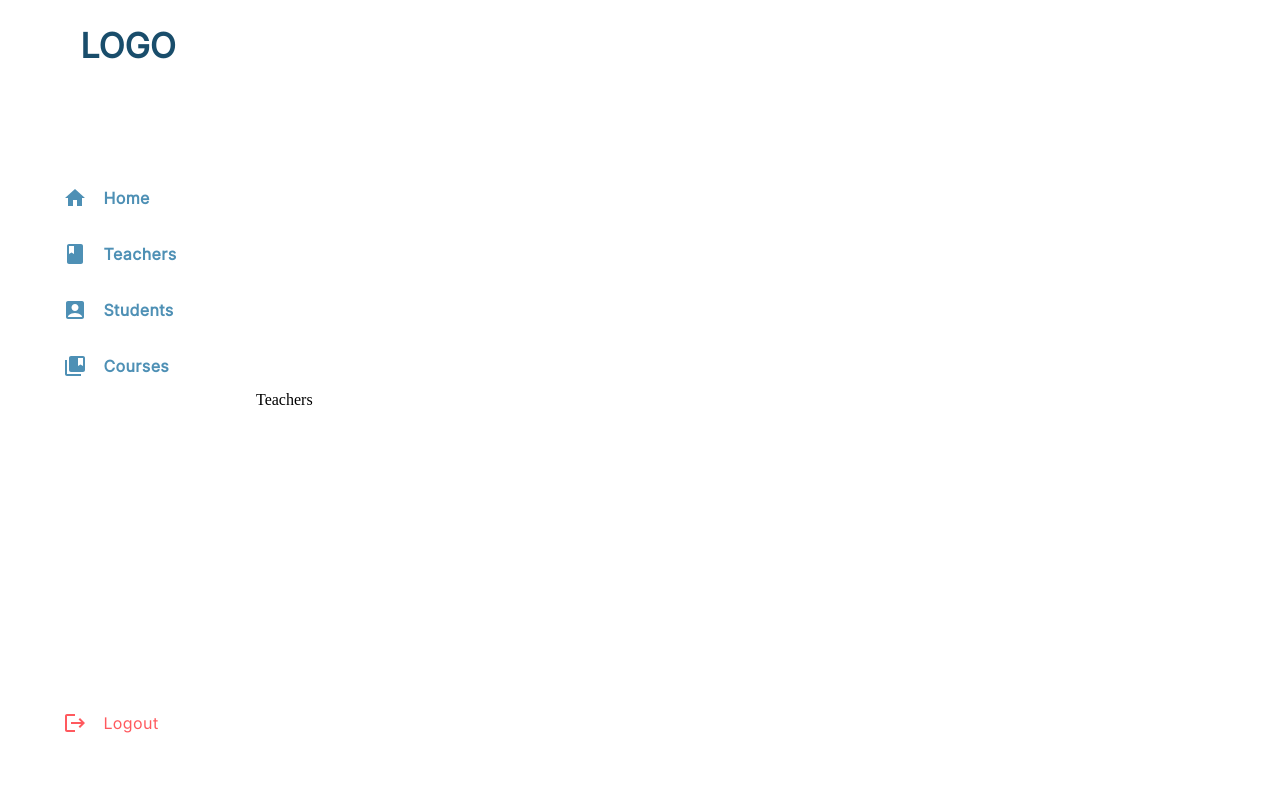
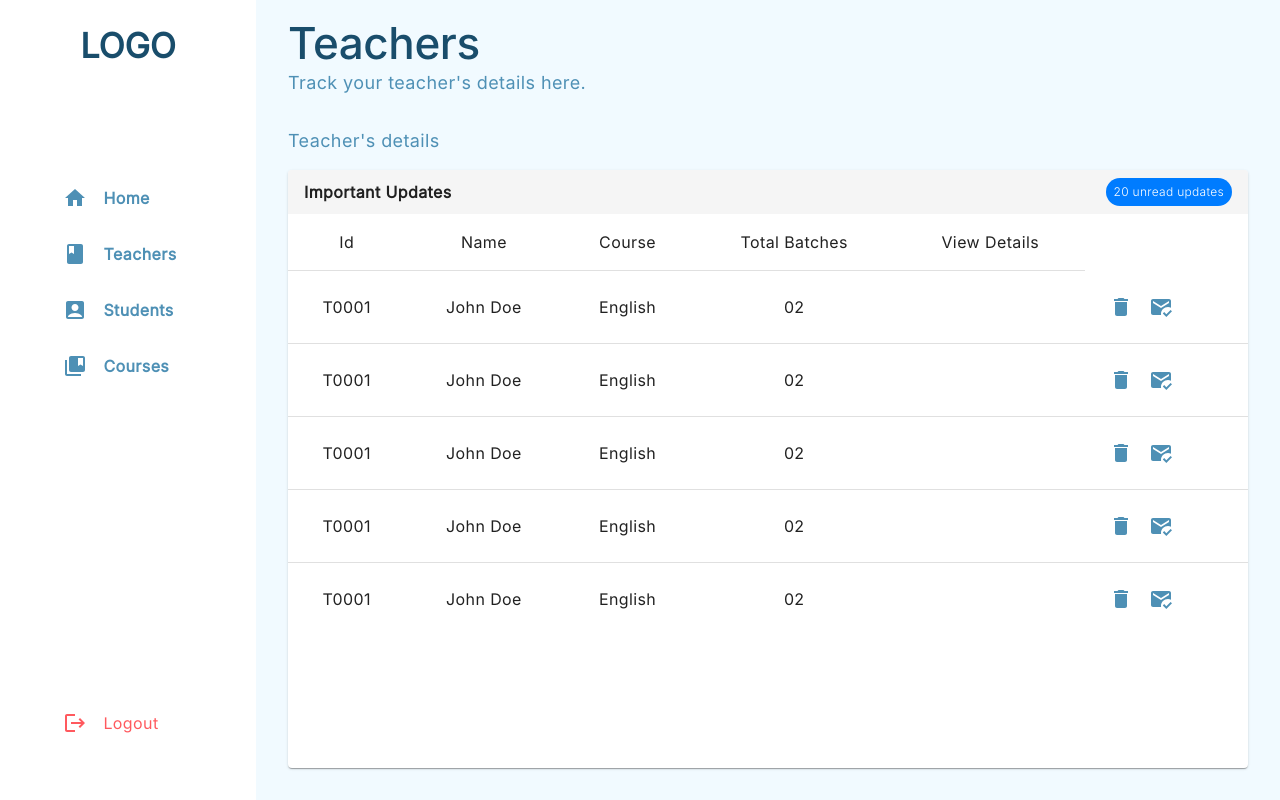
Before and after one commit to Online-Examination-Portal/online_exam_ui, a React (Create React App) app: page /teachers in a window 1280 px wide. Built offline with nearby package versions, Linux system fonts and the light colour scheme.

Commit message:
Shreyas | Teachers Initiated

```diff
--- a/src/Routes.js
+++ b/src/Routes.js
@@ -6,6 +6,7 @@ import ProtectedLayout from "./hoc/ProtectedLayout";
 import Login from "./pages/Public/Login";
 import SignUp from "./pages/Public/Signup";
 import Home from "./pages/Private/Home";
+import Teachers from "./pages/Private/Teachers";
 
 const routes = (isAuthenticated) => [
   {
@@ -16,7 +17,7 @@ const routes = (isAuthenticated) => [
         path: "home",
         element: <Home />,
       },
-      { path: "teachers", element: <>Teachers</> },
+      { path: "teachers", element: <Teachers/> },
       { path: "students", element: <>Students</> },
       { path: "courses", element: <>Courses</> },
     ],
--- /dev/null
+++ b/src/components/private/teachers/data/teachersdata.js
@@ -0,0 +1,84 @@
+const teachersdata = [
+    {
+      id: 1,
+      ID: "T0001",
+      name: "John Doe",
+      course: "English",
+      totalbatch:"02",
+      viewdetails:""
+    },
+    {
+      id: 2,
+      ID: "T0001",
+      name: "John Doe",
+      course: "English",
+      totalbatch:"02",
+      viewdetails:""
+    },
+    {
+      id: 3,
+      ID: "T0001",
+      name: "John Doe",
+      course: "English",
+      totalbatch:"02",
+      viewdetails:""
+    },
+    {
+      id: 4,
+      ID: "T0001",
+      name: "John Doe",
+      course: "English",
+      totalbatch:"02",
+      viewdetails:""
+    },
+    {
+      id: 5,
+      ID: "T0001",
+      name: "John Doe",
+      course: "English",
+      totalbatch:"02",
+      viewdetails:""
+    },
+    {
+      id: 6,
+      ID: "T0001",
+      name: "John Doe",
+      course: "English",
+      totalbatch:"02",
+      viewdetails:""
+    },
+    {
+      id: 7,
+      ID: "T0001",
+      name: "John Doe",
+      course: "English",
+      totalbatch:"02",
+      viewdetails:""
+    },
+    {
+      id: 8,
+      ID: "T0001",
+      name: "John Doe",
+      course: "English",
+      totalbatch:"02",
+      viewdetails:""
+    },
+    {
+      id: 9,
+      ID: "T0001",
+      name: "John Doe",
+      course: "English",
+      totalbatch:"02",
+      viewdetails:""
+    },
+    {
+      id: 10,
+      ID: "T0001",
+      name: "John Doe",
+      course: "English",
+      totalbatch:"02",
+      viewdetails:""
+    },
+  ];
+
+  export default teachersdata;
--- /dev/null
+++ b/src/components/private/teachers/teacherstable.jsx
@@ -0,0 +1,110 @@
+import React, { useState } from "react";
+import {
+  IconButton,
+  Paper,
+  Table,
+  TableHead,
+  TableBody,
+  TableCell,
+  TableContainer,
+  TableRow,
+  Box,
+  Typography,
+} from "@mui/material";
+import teachersdata from "./data/teachersdata";
+import DeleteIcon from "@mui/icons-material/Delete";
+import MarkEmailReadIcon from "@mui/icons-material/MarkEmailRead";
+
+const TeachersTable = () => {
+  return (
+    <Paper
+      sx={{ overflow: "hidden", margin: "0 32px 32px 32px", flex: "1 1 auto" }}
+    >
+      <Box
+        sx={{
+          display: "flex",
+          padding: "8px 16px",
+          alignItems: "center",
+          justifyContent: "space-between",
+          backgroundColor: "#f5f5f5",
+        }}
+      >
+        <Typography variant="body1" sx={{ fontWeight: "bold" }}>
+          Important Updates
+        </Typography>
+        <Typography
+          variant="caption"
+          sx={{
+            backgroundColor: "#007CFF",
+            borderRadius: "18px",
+            color: "#ffffff",
+            padding: "4px 8px",
+          }}
+        >
+          20 unread updates
+        </Typography>
+      </Box>
+      <TableContainer sx={{ maxHeight: 400 }}>
+        <Table stickyHeader sx={{ width: "100%" }}>
+            <TableHead>
+                <TableRow sx={{ backgroundColor: "#007CFF",}}>
+                <TableCell align="center">
+                    Id
+                </TableCell>
+                <TableCell align="center">
+                    Name
+                </TableCell>
+                <TableCell align="center">
+                    Course
+                </TableCell>
+                <TableCell align="center">
+                    Total Batches
+                </TableCell>
+                <TableCell align="center">
+                    View Details
+                </TableCell>
+                </TableRow>
+
+            </TableHead>
+          <TableBody>
+            {teachersdata.map((data) => (
+              <TableRow
+                key={data.id}
+                sx={{ "&:hover": { backgroundColor: "#f5f5f5" } }}
+              >
+                <TableCell align="center">{data.ID}</TableCell>
+                <TableCell align="center">{data.name}</TableCell>
+                <TableCell align="center">{data.course}</TableCell>
+                <TableCell align="center">{data.totalbatch}</TableCell>
+                <TableCell align="center">{data.viewdetails}</TableCell>
+                <TableCell>
+                  <Box
+                  // sx={{
+                  //   visibility: "hidden",
+                  //   "&:hover": { visibility: "visible" },
+                  // }}
+                  >
+                    <IconButton color="primary">
+                      <DeleteIcon />
+                    </IconButton>
+                    <IconButton color="primary">
+                      <MarkEmailReadIcon />
+                    </IconButton>
+                  </Box>
+                </TableCell>
+              </TableRow>
+            ))}
+          </TableBody>
+        </Table>
+      </TableContainer>
+    </Paper>
+  );
+};
+
+const CustomeTableRow = () => {
+  const [isIconsVisible, setIsIconVisible] = useState(false);
+
+  return <></>;
+};
+
+export default TeachersTable;
--- /dev/null
+++ b/src/pages/Private/Teachers/index.jsx
@@ -0,0 +1,37 @@
+import React from "react";
+import { Box, Typography } from "@mui/material";
+import TeachersTable from "../../../components/private/teachers/teacherstable";
+
+
+const Teachers = () => {
+  return (
+    <Box
+      className="home"
+      sx={{
+        width: "80%",
+        display: "flex",
+        height: "100vh",
+        bgcolor: "#F1FAFF",
+        flexFlow: "column",
+      }}
+    >
+      <Box sx={{ padding: "16px 32px", flex: "0 1 auto" }}>
+        <Typography
+          variant="h2"
+          color=" #194D6B"
+          sx={{ "& span": { color: "primary.main" } }}
+        >
+          Teachers
+        </Typography>
+        <Typography variant="h6" sx={{ mb: 4, color: "#4E90B5" }}>
+          Track your teacher's details here.
+        </Typography>
+        <Typography variant="h6" sx={{ color: "#4E90B5" }}>
+          Teacher's details
+        </Typography>
+      </Box>
+      <TeachersTable/>
+    </Box>
+  );
+};
+export default Teachers;
```
